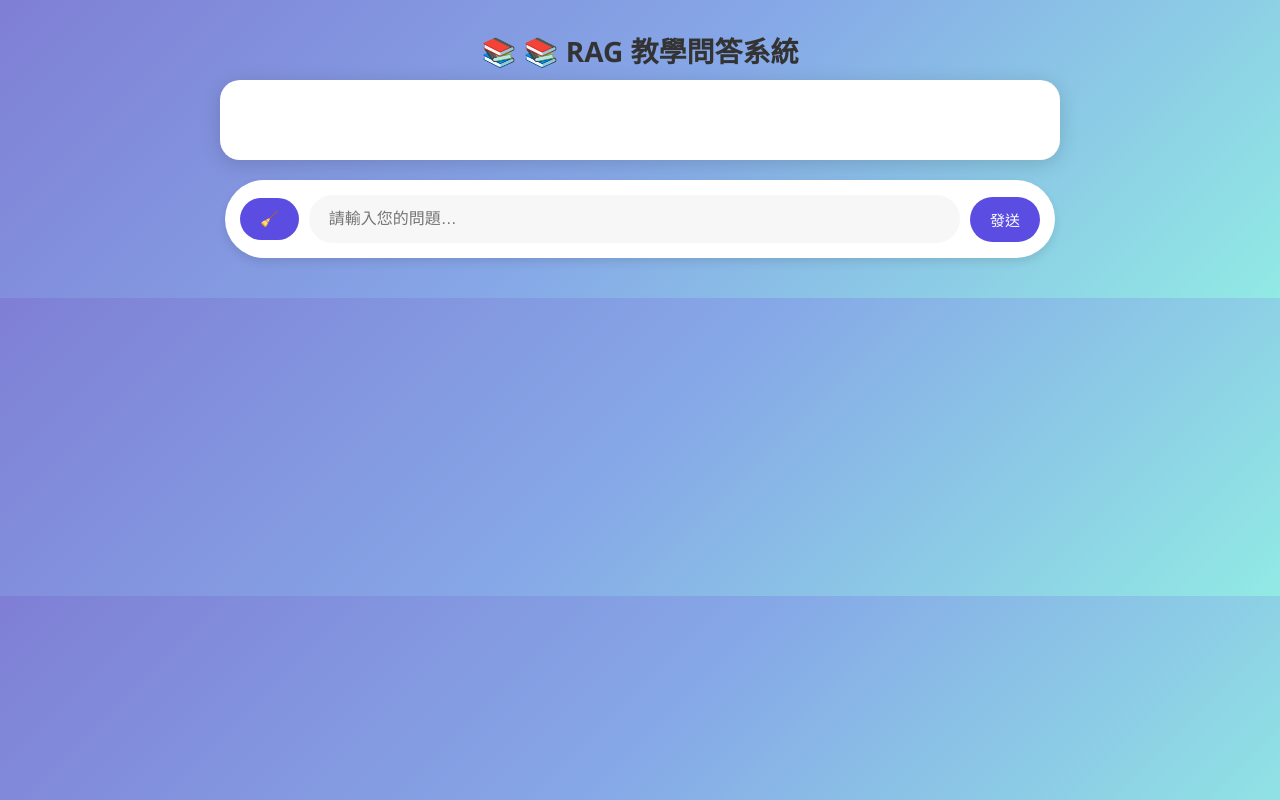
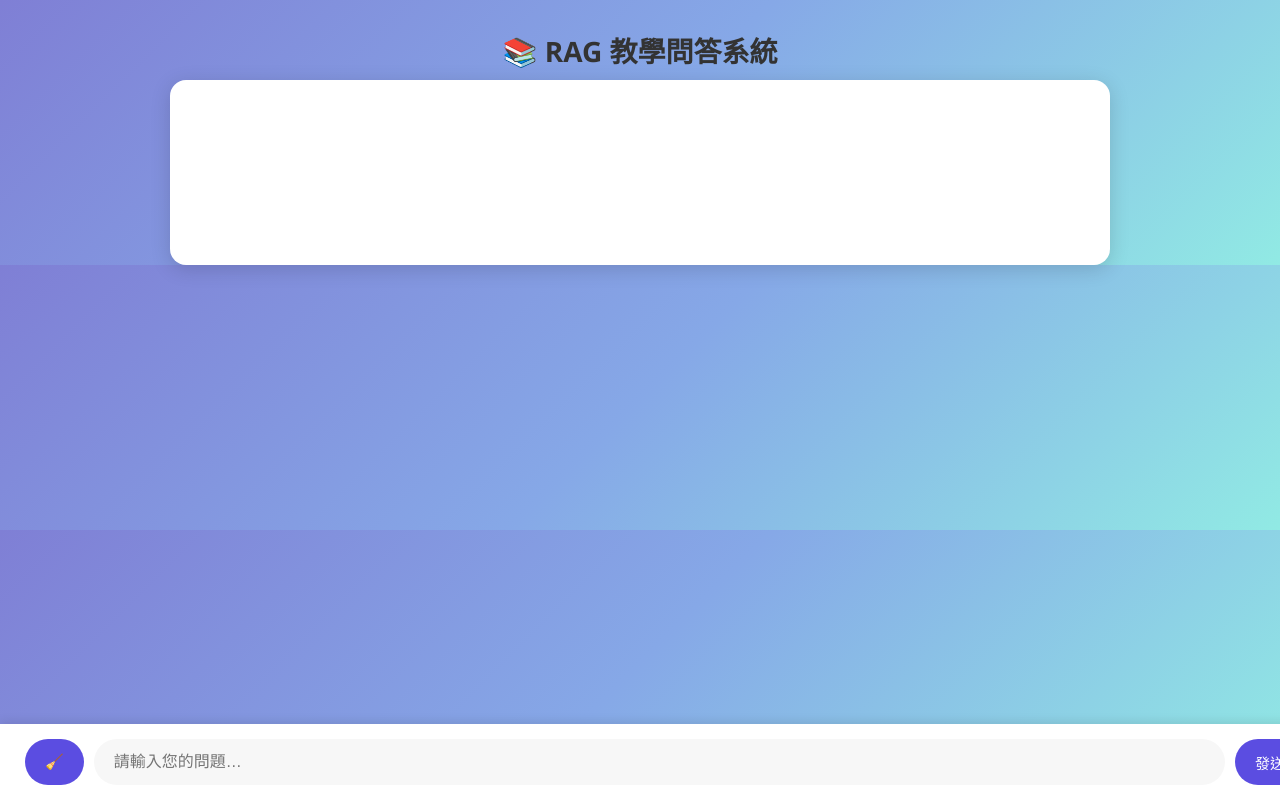
Before and after one commit to Bonniehuan/rag-site, a Flask app: page / in a window 1280 px wide. Run offline with Flask 3, Linux system fonts and the light colour scheme; parts of the project's set-up code (start-up, migrations or seed data) failed here and were passed over.

Commit message:
優化界面

```diff
--- a/static/style.css
+++ b/static/style.css
@@ -1,4 +1,3 @@
-/* 整體背景與字體 */
 body {
     font-family: 'Segoe UI', Tahoma, Geneva, Verdana, sans-serif;
     background: linear-gradient(135deg, #7f7fd5, #86a8e7, #91eae4);
@@ -7,7 +6,7 @@ body {
     color: #333;
 }
 
-/* 頁面標題 */
+/* 標題 */
 h1 {
     text-align: center;
     font-size: 28px;
@@ -15,29 +14,25 @@ h1 {
     color: #333;
 }
 
-h1::before {
-    content: "📚 ";
-}
-
 /* 聊天容器 */
 .chat-container {
-    max-width: 800px;
-    margin: 0 auto 20px;
+    max-width: 900px;
+    margin: 0 auto;
     background: white;
-    border-radius: 20px;
+    border-radius: 16px;
     padding: 20px;
     box-shadow: 0px 4px 20px rgba(0, 0, 0, 0.15);
 }
 
-/* 聊天訊息框 */
+/* 聊天內容框 */
 #chat-box {
-    max-height: 500px;
+    max-height: calc(100vh - 240px);
     overflow-y: auto;
-    padding: 10px;
-    margin-bottom: 20px;
+    padding: 15px;
+    padding-bottom: 130px;
 }
 
-/* 使用者與 AI 訊息氣泡 */
+/* 氣泡 */
 .user-msg, .bot-msg {
     margin: 15px 0;
     padding: 12px 16px;
@@ -48,41 +43,48 @@ h1::before {
 
 .user-msg {
     background: #dfe8ff;
-    align-self: flex-end;
 }
 
 .bot-msg {
     background: #f5f5f5;
 }
 
-/* 資料來源樣式 */
-.source-box {
-    font-size: 14px;
-    color: #666;
-    margin-top: 10px;
-    background: #f1f1f1;
-    padding: 10px;
-    border-radius: 10px;
+.bot-msg.error {
+    background: #ffe6e6;
+    color: #a00;
+    font-weight: bold;
 }
 
-/* 輸入框區塊 */
+/* 資料來源 */
+.source-box {
+    font-size: 13px;
+    color: #777;
+    background: #f9f9f9;
+    border-left: 4px solid #ccc;
+    padding: 8px 12px;
+    margin-top: 10px;
+    border-radius: 6px;
+}
+
+/* 輸入區塊 */
 .chat-input-wrapper {
+    position: fixed;
+    bottom: 0;
+    left: 0;
+    width: 100%;
+    background: white;
     display: flex;
-    align-items: center;
     justify-content: center;
     gap: 10px;
-    padding: 15px;
-    background: white;
-    border-radius: 50px;
-    max-width: 800px;
-    margin: 0 auto 40px;
-    box-shadow: 0 4px 10px rgba(0, 0, 0, 0.1);
+    padding: 15px 25px;
+    box-shadow: 0 -2px 10px rgba(0, 0, 0, 0.1);
+    z-index: 999;
 }
 
 /* 輸入欄位 */
 .chat-input-wrapper input[type="text"] {
     flex: 1;
-    padding: 15px 20px;
+    padding: 14px 20px;
     font-size: 16px;
     border: none;
     border-radius: 40px;
@@ -90,7 +92,7 @@ h1::before {
     outline: none;
 }
 
-/* 按鈕樣式 */
+/* 按鈕 */
 .send-btn, .clear-btn {
     background-color: #5b4de1;
     color: white;
@@ -105,10 +107,3 @@ h1::before {
 .send-btn:hover, .clear-btn:hover {
     background-color: #4439c3;
 }
-
-/* 錯誤訊息樣式 */
-.bot-msg.error {
-    background: #ffe6e6;
-    color: #a00;
-    font-weight: bold;
-}
--- a/templates/index.html
+++ b/templates/index.html
@@ -4,17 +4,6 @@
     <meta charset="UTF-8">
     <title>RAG 問答系統</title>
     <link rel="stylesheet" href="/static/style.css">
-    <style>
-        .source-box {
-            font-size: 13px;
-            color: #777;
-            background: #f9f9f9;
-            border-left: 4px solid #ccc;
-            padding: 8px 12px;
-            margin-top: 8px;
-            border-radius: 6px;
-        }
-    </style>
 </head>
 <body>
     <h1>📚 RAG 教學問答系統</h1>
@@ -23,14 +12,14 @@
         <div id="chat-box"></div>
     </div>
 
+    <!-- 固定在底部的輸入框 -->
     <div class="chat-input-wrapper">
-        <button class="clear-btn" onclick="clearHistory()">🧹</button>
+        <button class="clear-btn" onclick="clearChat()">🧹</button>
         <input type="text" id="user-input" placeholder="請輸入您的問題…" />
         <button class="send-btn" onclick="sendMessage()">發送</button>
     </div>
 
     <script>
-        // 初始化時載入歷史紀錄
         document.addEventListener("DOMContentLoaded", () => {
             const savedHistory = localStorage.getItem("chatHistory");
             if (savedHistory) {
@@ -44,7 +33,7 @@
             localStorage.setItem("chatHistory", chatBox.innerHTML);
         }
 
-        function clearHistory() {
+        function clearChat() {
             localStorage.removeItem("chatHistory");
             document.getElementById("chat-box").innerHTML = "";
         }
@@ -86,11 +75,10 @@
                     }
 
                     chatBox.innerHTML += answerHtml;
-                } else if (data.error) {
-                    chatBox.innerHTML += `<div class="bot-msg error"><b>❌ 錯誤：</b> ${data.error}</div>`;
                 } else {
-                    chatBox.innerHTML += `<div class="bot-msg error"><b>❌ 錯誤：</b> 未知回應</div>`;
+                    chatBox.innerHTML += `<div class="bot-msg error"><b>❌ 錯誤：</b> ${data.error || '未知錯誤'}</div>`;
                 }
+
             } catch (err) {
                 chatBox.innerHTML += `<div class="bot-msg error"><b>❌ 錯誤：</b> ${err.message}</div>`;
             }
```
